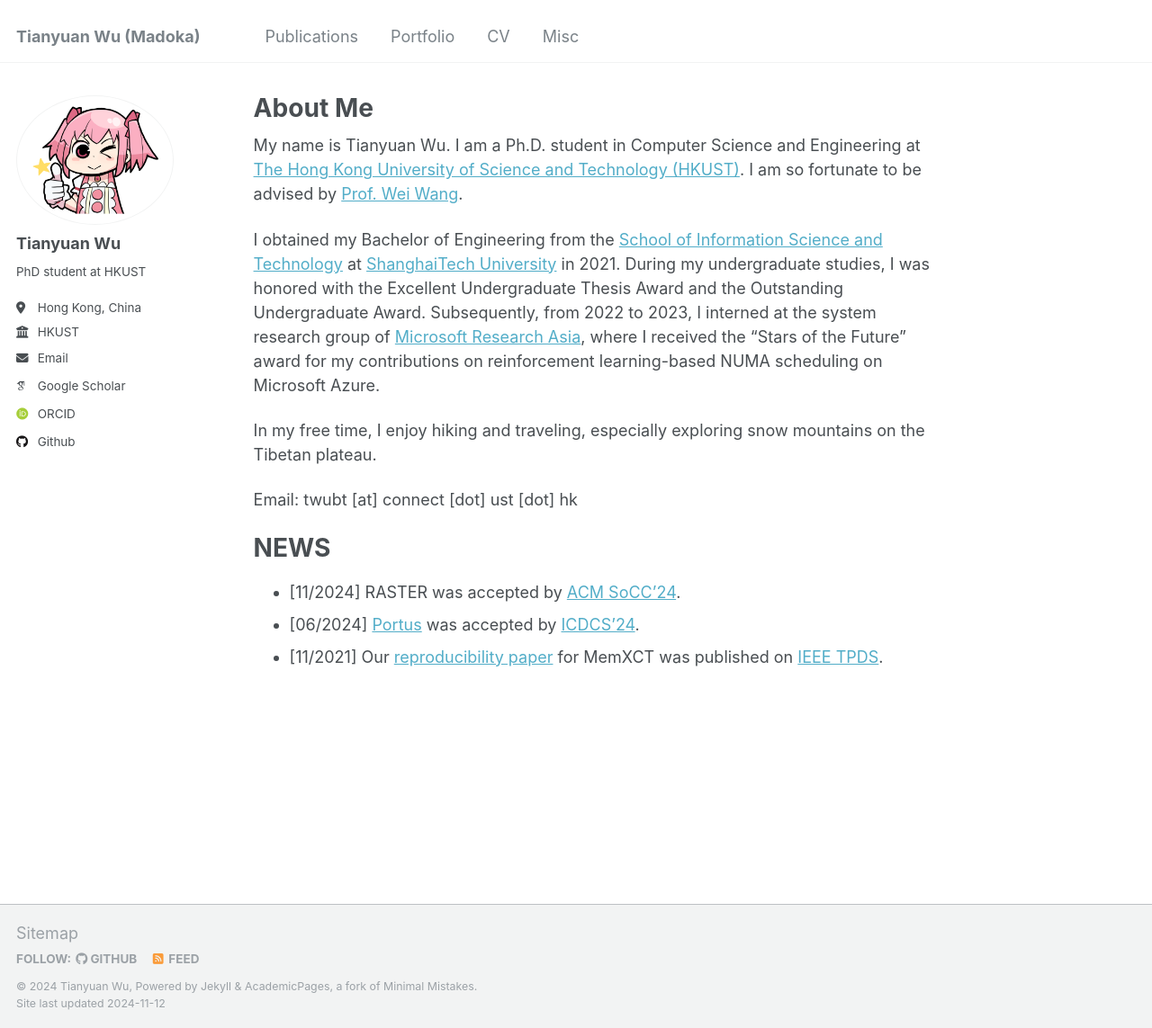
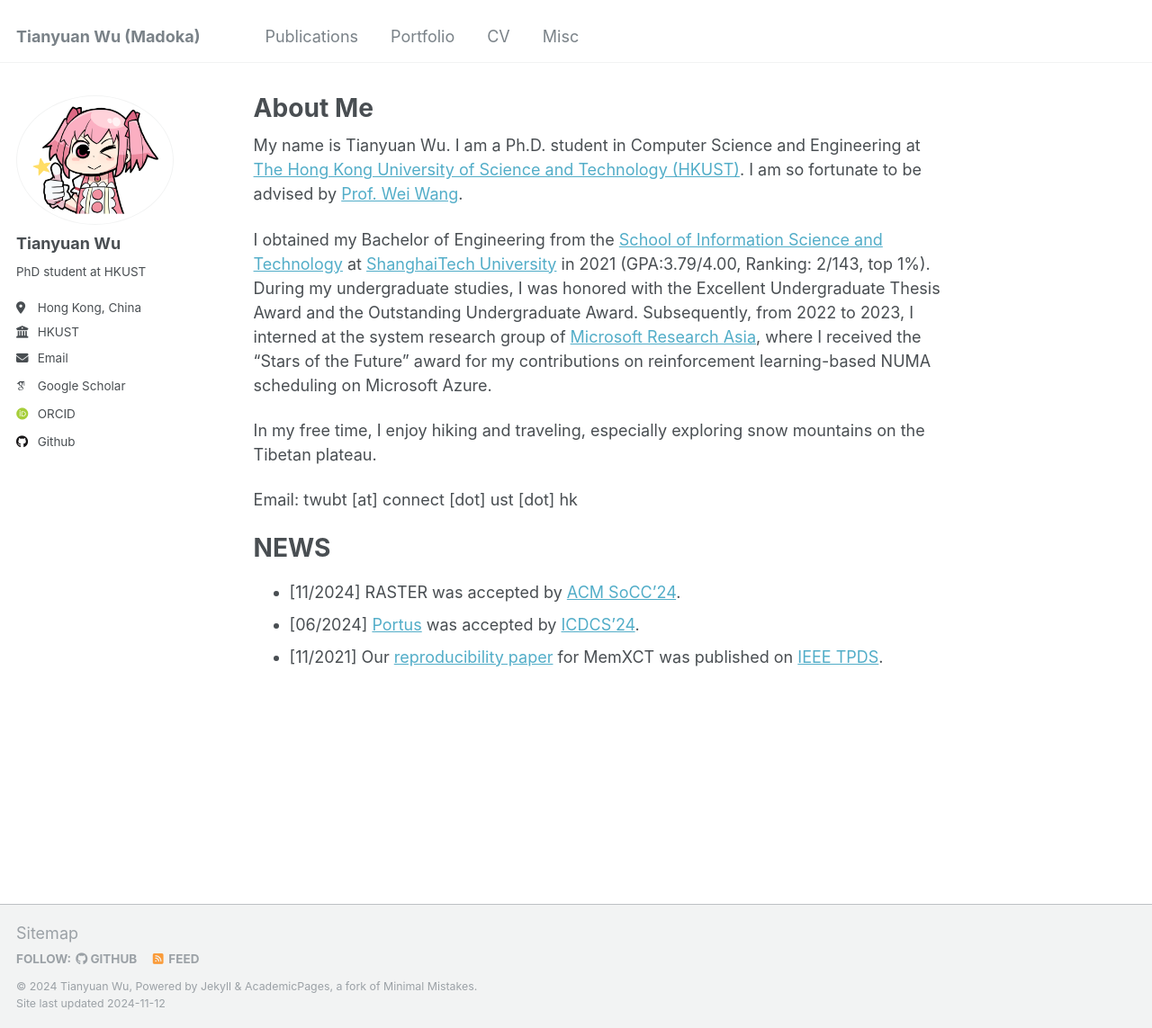
Before and after one commit to wutianyuan1/wutianyuan1.github.io, a Jekyll site: the page built from _pages/about.md, in a window 1280 px wide and 1143 px high. Shown: the whole window at 90% size. Built offline with Jekyll 4.4.1, drawn with Linux system fonts in a browser that asks for light colours; some web fonts are replaced.

Commit message:
更新 about.md

```diff
--- a/_pages/about.md
+++ b/_pages/about.md
@@ -10,7 +10,7 @@ redirect_from:
 My name is Tianyuan Wu. I am a Ph.D. student in Computer Science and Engineering at [The Hong Kong University of Science and Technology (HKUST)](https://hkust.edu.hk/). I am so fortunate to be advised by [Prof. Wei Wang](https://www.cse.ust.hk/~weiwa/).
 
 
-I obtained my Bachelor of Engineering from the [School of Information Science and Technology]((https://sist.shanghaitech.edu.cn/sist_en/)) at [ShanghaiTech University](https://www.shanghaitech.edu.cn/eng/) in 2021. During my undergraduate studies, I was honored with the Excellent Undergraduate Thesis Award and the Outstanding Undergraduate Award. Subsequently, from 2022 to 2023, I interned at the system research group of [Microsoft Research Asia](https://www.microsoft.com/en-us/research/lab/microsoft-research-asia/), where I received the “Stars of the Future” award for my contributions on reinforcement learning-based NUMA scheduling on Microsoft Azure.
+I obtained my Bachelor of Engineering from the [School of Information Science and Technology]((https://sist.shanghaitech.edu.cn/sist_en/)) at [ShanghaiTech University](https://www.shanghaitech.edu.cn/eng/) in 2021 (GPA:3.79/4.00, Ranking: 2/143, top 1%). During my undergraduate studies, I was honored with the Excellent Undergraduate Thesis Award and the Outstanding Undergraduate Award. Subsequently, from 2022 to 2023, I interned at the system research group of [Microsoft Research Asia](https://www.microsoft.com/en-us/research/lab/microsoft-research-asia/), where I received the “Stars of the Future” award for my contributions on reinforcement learning-based NUMA scheduling on Microsoft Azure.
 
 
 In my free time, I enjoy hiking and traveling, especially exploring snow mountains on the Tibetan plateau.
```
